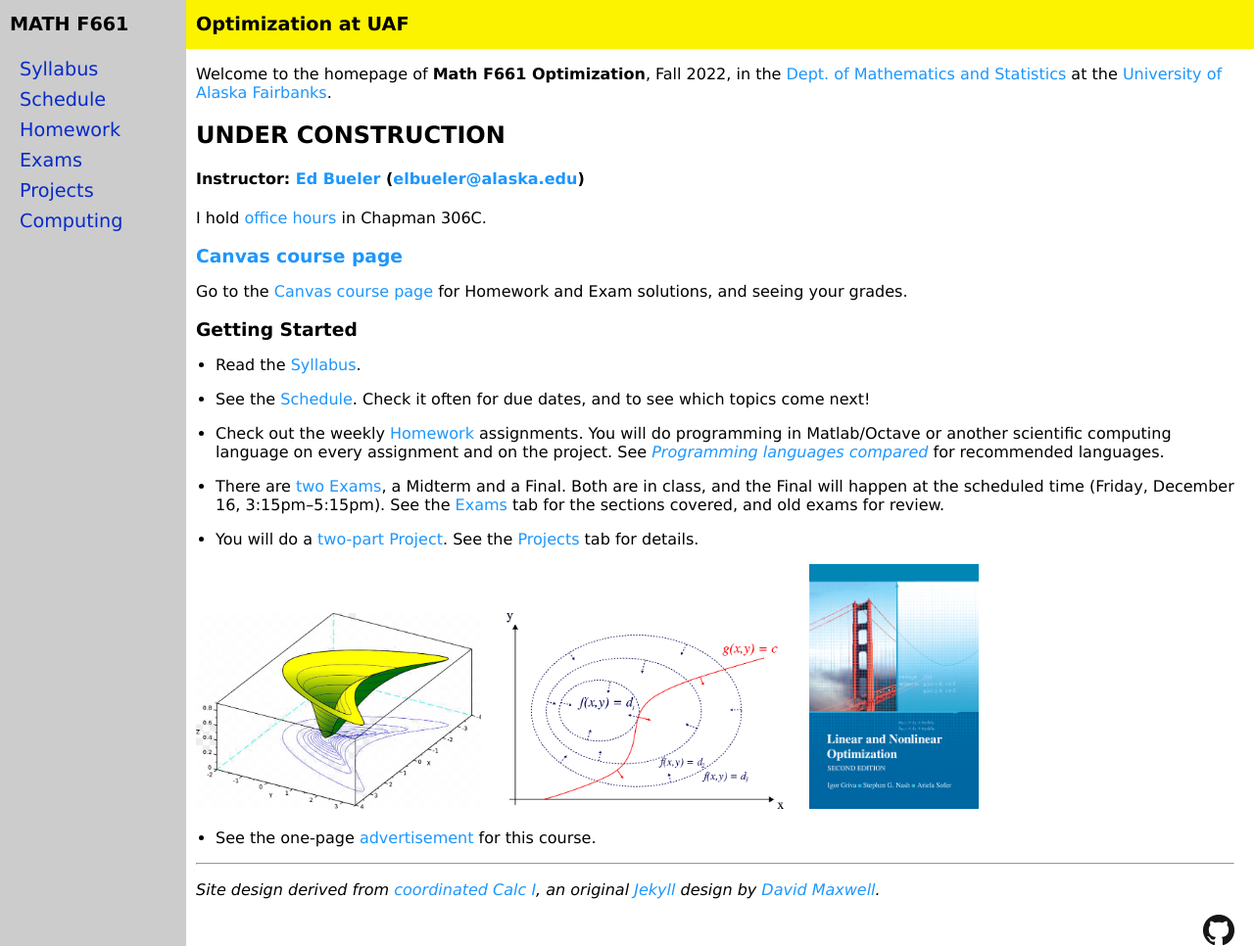
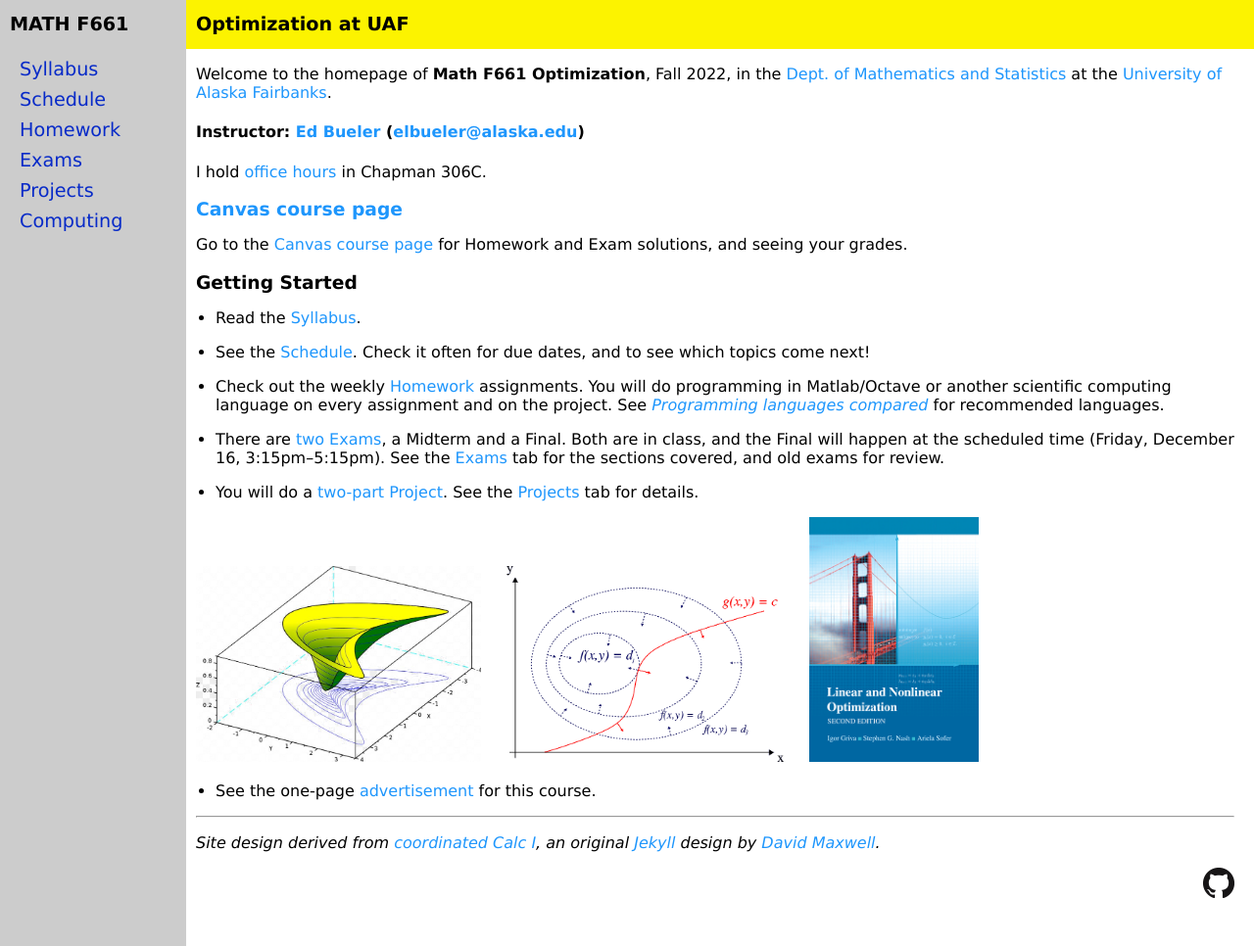
Before and after one commit to bueler/opt, a Jekyll site: the page built from index.md, in a window 1280 px wide and 966 px high. Shown: the whole window at 98% size. Built offline with Jekyll 4.4.1, drawn with Linux system fonts in a browser that asks for light colours.

Commit message:
no longer under construction

```diff
--- a/index.md
+++ b/index.md
@@ -4,8 +4,6 @@ title: Bueler's Math F661 Optimization in Fall 2022 at UAF
 ---
 
 Welcome to the homepage of **Math F661 Optimization**, Fall 2022, in the [Dept. of Mathematics and Statistics](http://www.uaf.edu/dms/) at the [University of Alaska Fairbanks](http://www.uaf.edu/).
-
-## UNDER CONSTRUCTION
 
 #### Instructor:  [Ed Bueler](http://bueler.github.io/) ([elbueler@alaska.edu](mailto:elbueler@alaska.edu))
 
```
